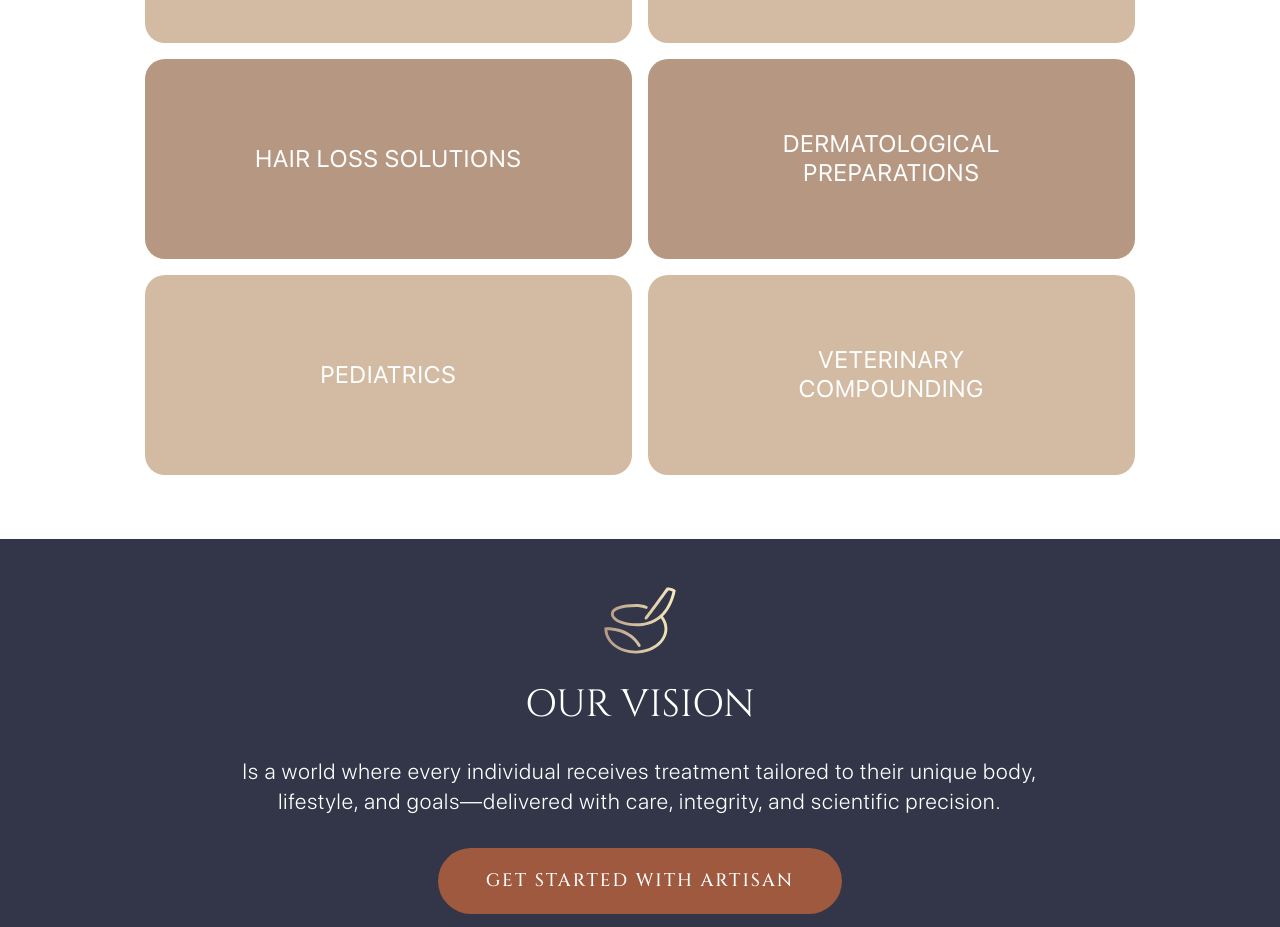
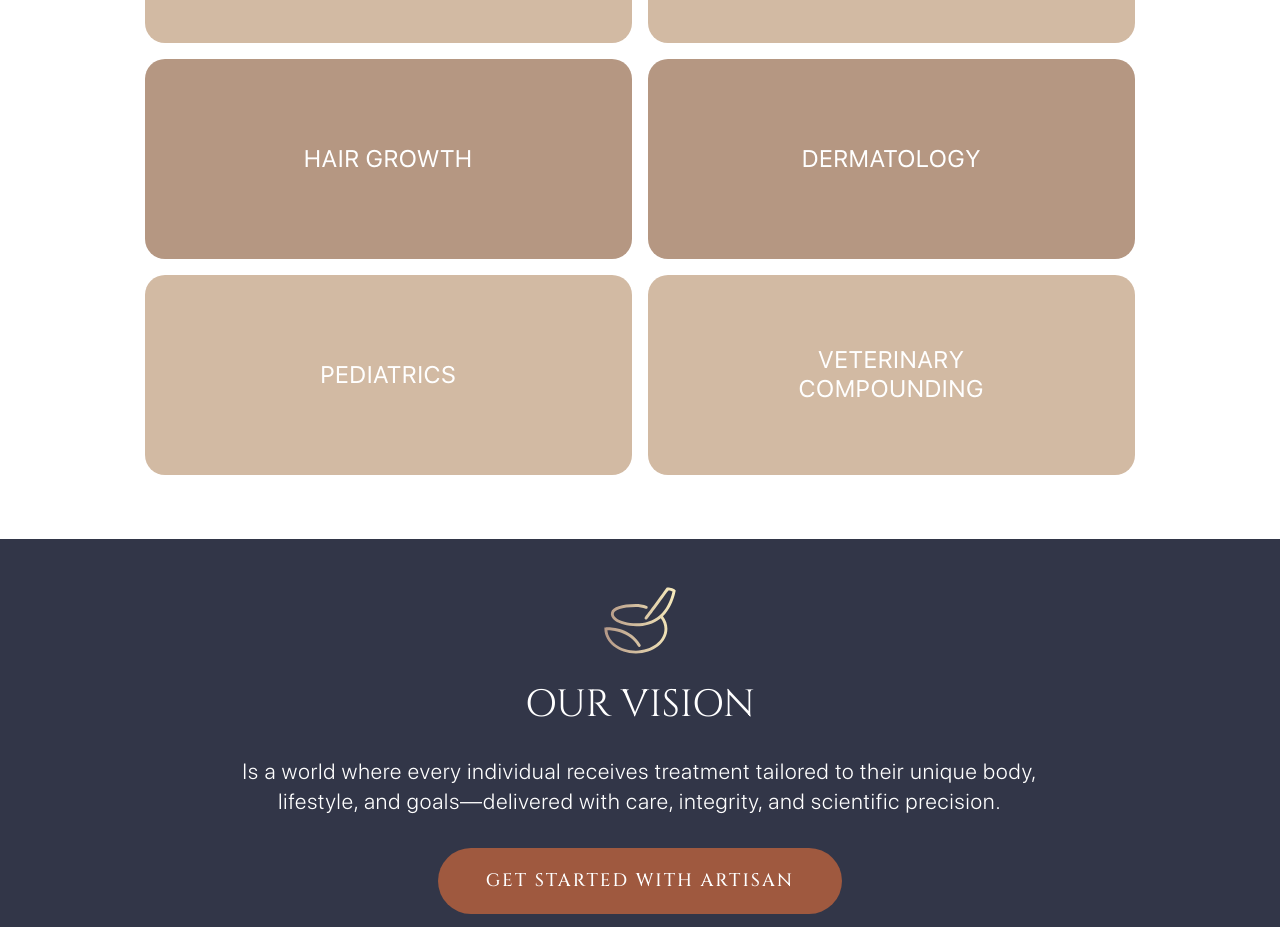
Before and after one commit to quyet-paradise/acp-landing-page, a Vue app: page / in a window 1280 px wide. Shown: the part 1340-2267 px from the top of the page. Built offline with nearby package versions, Linux system fonts and the light colour scheme; what vue3-lottie would draw is missing.

Commit message:
- [ACP] implement feedbacks

```diff
--- a/src/components/header/TopHeader.vue
+++ b/src/components/header/TopHeader.vue
@@ -54,8 +54,8 @@
                             <div class="item--popover--text" @click="goToPage(ROUTE_NAME.WEIGHT_LOSS_SERVICE)">WEIGHT LOSS COMPOUNDING</div>
                             <div class="item--popover--text" @click="goToPage(ROUTE_NAME.SEXUAL_HEALTH_SERVICE)">SEXUAL HEALTH FOR MEN & WOMEN</div>
                             <div class="item--popover--text" @click="goToPage(ROUTE_NAME.LDN_SERVICE)">LOW DOSE NALTREXONE (LDN)</div>
-                            <div class="item--popover--text" @click="goToPage(ROUTE_NAME.HAIR_LOSS_SERVICE)">HAIR LOSS SOLUTIONS</div>
-                            <div class="item--popover--text" @click="goToPage(ROUTE_NAME.DERMATO_LOGICAL_SERVICE)">DERMATOLOGICAL PREPARATIONS</div>
+                            <div class="item--popover--text" @click="goToPage(ROUTE_NAME.HAIR_LOSS_SERVICE)">HAIR GROWTH</div>
+                            <div class="item--popover--text" @click="goToPage(ROUTE_NAME.DERMATO_LOGICAL_SERVICE)">DERMATOLOGY</div>
                             <div class="item--popover--text" @click="goToPage(ROUTE_NAME.PEDIATRICS_SERVICE)">PEDIATRICS</div>
                             <div class="item--popover--text" @click="goToPage(ROUTE_NAME.VETERINARY_SERVICE)">VETERINARY COMPOUNDING</div>
                         </div>
--- a/src/containers/home/components/HomeOurServices.vue
+++ b/src/containers/home/components/HomeOurServices.vue
@@ -53,13 +53,13 @@ const servicesList: any = [
     {
         id: 5,
         bgColor: '#B59782',
-        text: 'HAIR LOSS SOLUTIONS',
+        text: 'HAIR GROWTH',
         sub: 'Lorem ipsum dolor sit amet, consectetur adipiscing elit, sed do eiusmod tempor incididunt ut labore et dolore magna aliqua.'
     },
     {
         id: 6,
         bgColor: '#B59782',
-        text: 'DERMATOLOGICAL <br /> PREPARATIONS',
+        text: 'DERMATOLOGY',
         sub: 'Lorem ipsum dolor sit amet, consectetur adipiscing elit, sed do eiusmod tempor incididunt ut labore et dolore magna aliqua.'
     },
     {
--- a/src/containers/how-compounding-works/components/HcwServices.vue
+++ b/src/containers/how-compounding-works/components/HcwServices.vue
@@ -47,13 +47,13 @@ const servicesList: any = [
     {
         id: 5,
         bgColor: '#B59782',
-        text: 'HAIR LOSS SOLUTIONS',
+        text: 'HAIR GROWTH',
         sub: 'Lorem ipsum dolor sit amet, consectetur adipiscing elit, sed do eiusmod tempor incididunt ut labore et dolore magna aliqua.'
     },
     {
         id: 6,
         bgColor: '#B59782',
-        text: 'DERMATOLOGICAL <br /> PREPARATIONS',
+        text: 'DERMATOLOGY',
         sub: 'Lorem ipsum dolor sit amet, consectetur adipiscing elit, sed do eiusmod tempor incididunt ut labore et dolore magna aliqua.'
     },
     {
--- a/src/containers/services/service-detail/SexualHealthService.vue
+++ b/src/containers/services/service-detail/SexualHealthService.vue
@@ -16,7 +16,7 @@
                 <div class="title">FOR HIM</div>
             </div>
 
-            <div class="paragraph">Common concerns: reduced libido, erectile dysfunction, prostate problems, reduced muscle mass.</div>
+            <div class="paragraph text-center">Common concerns: reduced libido, erectile dysfunction, prostate problems, reduced muscle mass.</div>
 
             <div class="paragraph text-center">What we can compound</div>
 
@@ -64,7 +64,7 @@
                 <div class="title">FOR HER</div>
             </div>
 
-            <div class="paragraph">Common concerns: low desire, difficulty reaching climax, dryness or discomfort.</div>
+            <div class="paragraph text-center">Common concerns: low desire, difficulty reaching climax, dryness or discomfort.</div>
 
             <div class="paragraph text-center">What we can compound</div>
 
```
